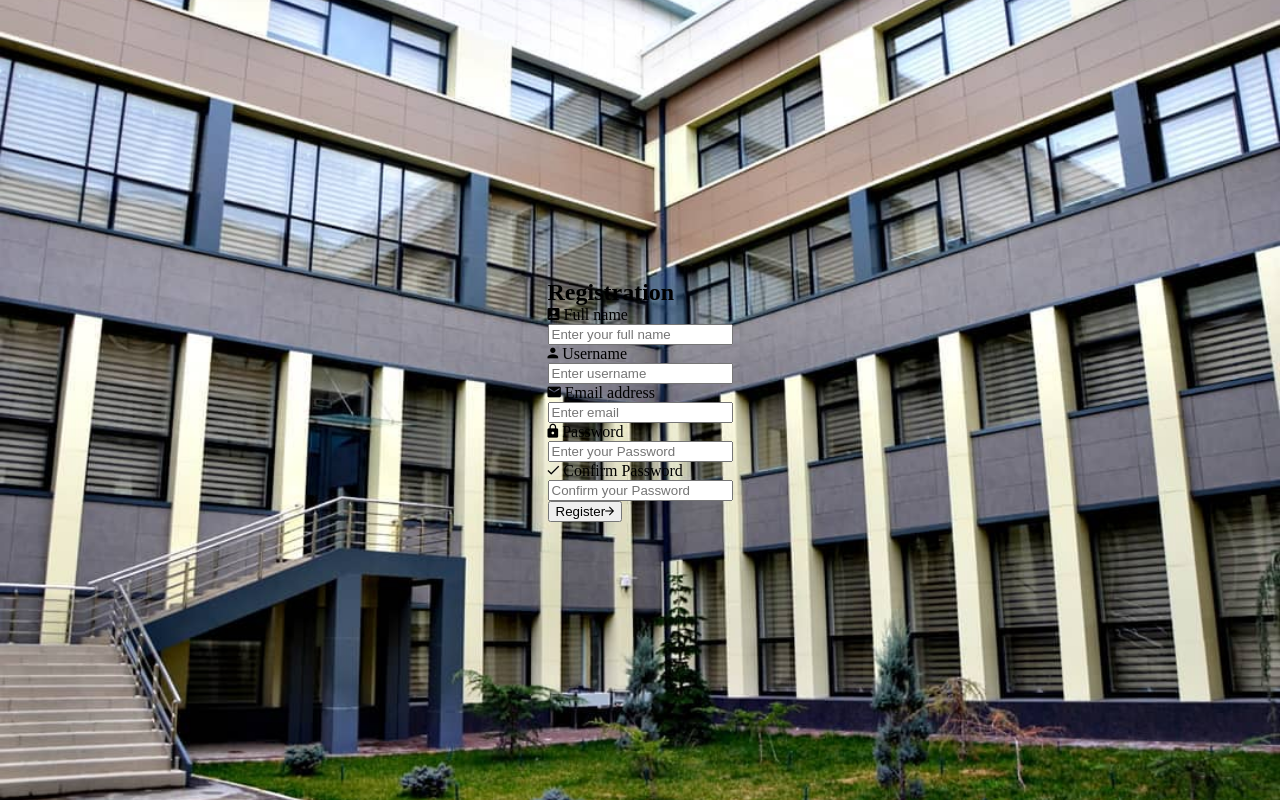
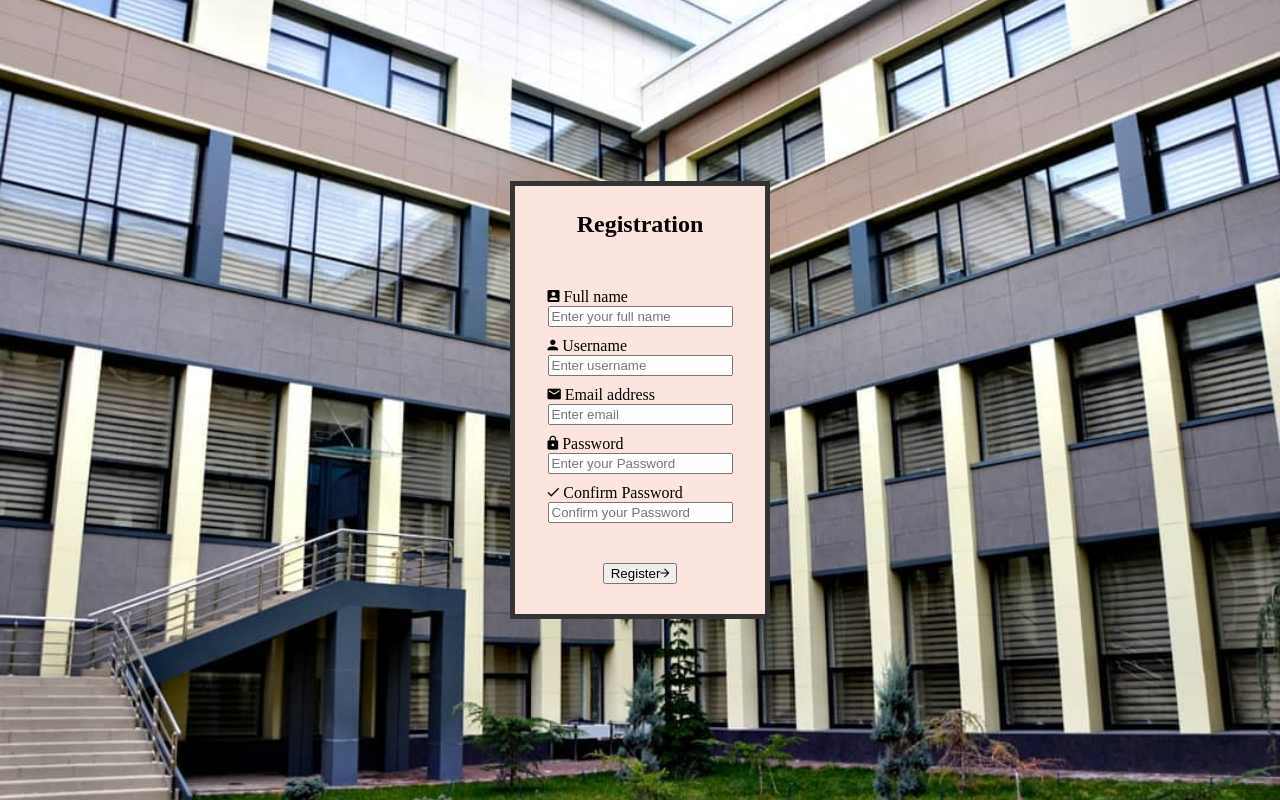
Before and after one commit to Asrorjon-coder/react_social, a React (Create React App) app: page / in a window 1280 px wide. Built offline with nearby package versions, Linux system fonts and the light colour scheme.

Commit message:
first commit:20:03 20.08.2021

```diff
--- /dev/null
+++ b/src/signup/css/signup.css
@@ -0,0 +1,36 @@
+.back {
+    background-image: url("./../images/mifi-bg-4.jpg");
+    background-size: cover;
+    background-position: 70%;
+    height: 100vh;
+    width: 100%;
+    position: fixed;
+    display: flex;
+    align-items: center;
+    justify-content: center;
+}
+.parent {
+    width: 250px;
+    border: #333333 5px solid;
+    padding-top: 25px;
+    padding-bottom: 30px;
+    display: flex;
+    align-items: center;
+    justify-content: center;
+    background-color: #fce5de;
+}
+#f {
+    margin-bottom: 10px;
+    display: flex;
+    justify-content: center;
+}
+#ff {
+    margin-bottom: 40px;
+    display: flex;
+    justify-content: center;
+}
+#fl {
+    margin-top: 40px;
+    display: flex;
+    justify-content: center;
+}
--- a/src/signup/signup2.js
+++ b/src/signup/signup2.js
@@ -1,62 +1,23 @@
 import './fonts/material-design-iconic-font/css/material-design-iconic-font.min.css';
-import rgform2 from "./images/mifi-bg-4.jpg"
-import {Container, Form} from "react-bootstrap";
-import React from "react";
+import {Form} from "react-bootstrap";
+import React, {Component} from "react";
 import './../loader';
+import 'jquery';
+import "./css/signup.css"
 
-function Signup1() {
-    React.useEffect(() => {
-        function handleResize() {
-            const par = document.querySelector("#parent");
-            const form = document.querySelectorAll("#f");
-            par.setAttribute('style', `width: 250px;
-                                                        border: 5px solid black;
-                                                        padding-right: 0px;
-                                                        padding-left: 0px;
-                                                        padding-top: 25px;
-                                                        padding-bottom: 30px;
-                                                        display: flex;
-                                                        align-items: center;
-                                                        justify-content: center;
-                                                        background-color: #fce5de`);
-            var index = 0;
-            for (; index < form.length; index++) {
-                form[index].setAttribute('style', `margin-bottom: 10px;
-                                                                    display: flex;
-                                                                    justify-content: center`)
-            }
-
-            form[0].setAttribute('style', `margin-bottom: 40px;
-                                                            display: flex;
-                                                            justify-content: center`);
-            form[6].setAttribute('style', `margin-top: 40px;
-                                                            display: flex;
-                                                            justify-content: center`);
-        }
-        window.$(window).on('load', handleResize);
-        window.$(window).bind('load', handleResize);
-    });
-    return (
-        <Container>
-            <div style={{
-                backgroundImage: `url(${rgform2})`,
-                backgroundSize: "cover",
-                backgroundPositionY: "70%",
-                height: "100vh",
-                width: "100%",
-                position: "fixed",
-                display: "flex",
-                alignItems: "center",
-                justifyItems: "center",
-                justifyContent: "center"
-            }}>
-                <div id="parent">
+class Signup extends Component {
+    render() {
+        return <div>
+            <div className="back">
+                <div className="parent" id="parent">
                     <div className="row">
                         <Form method="post" action="/">
-                            <div id="f">
+                            <div id="ff">
                                 <h2>Registration</h2>
                             </div>
-                            <div className="col-md-2" id="f">
+                            <div className="col-md-2" id="f" style={{
+                                marginTop: "50px"
+                            }}>
                                 <Form.Group controlId="formBasicName">
                                     <i className="zmdi zmdi-account-box"/> <Form.Label>Full name</Form.Label><p/>
                                     <Form.Control type="fullname" placeholder="Enter your full name"/>
@@ -86,7 +47,7 @@ function Signup1() {
                                     <Form.Control type="password" placeholder="Confirm your Password"/>
                                 </Form.Group>
                             </div>
-                            <div className="col-md-2" id="f">
+                            <div className="col-md-2" id="fl">
                                 <button>Register
                                     <i className="zmdi zmdi-arrow-right"/>
                                 </button>
@@ -95,8 +56,8 @@ function Signup1() {
                     </div>
                 </div>
             </div>
-        </Container>
-    );
+        </div>
+    }
 }
 
-export default Signup1;
+export default Signup;
```
